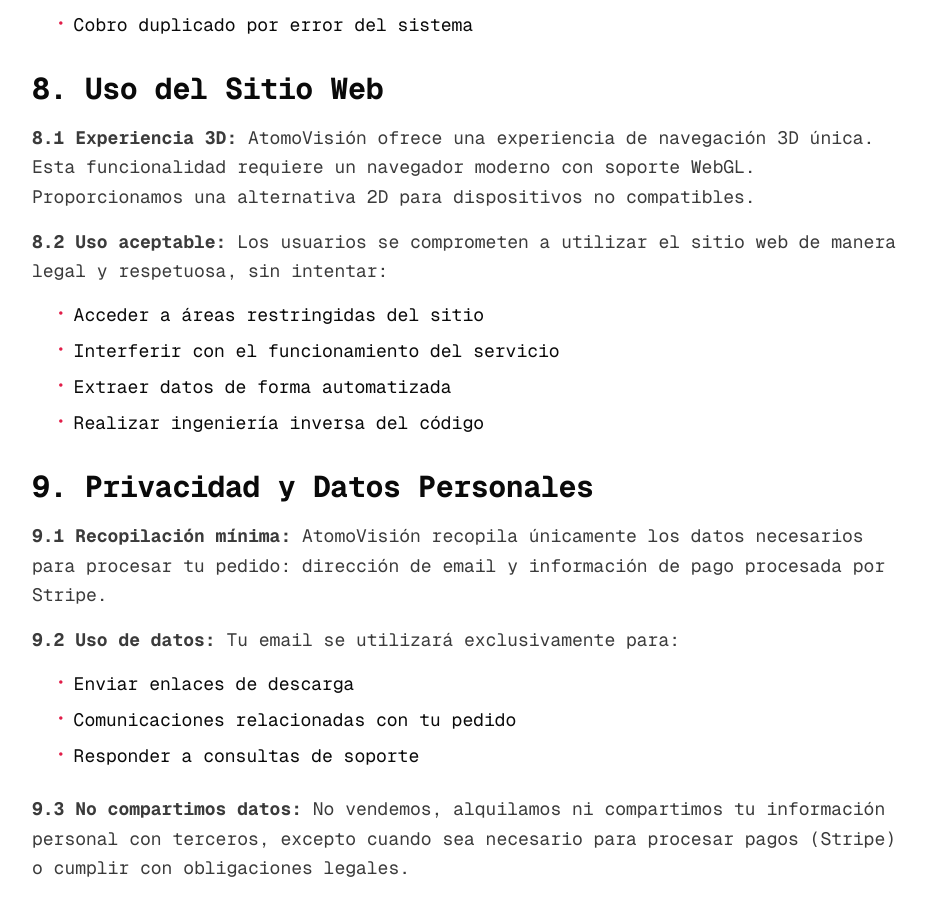
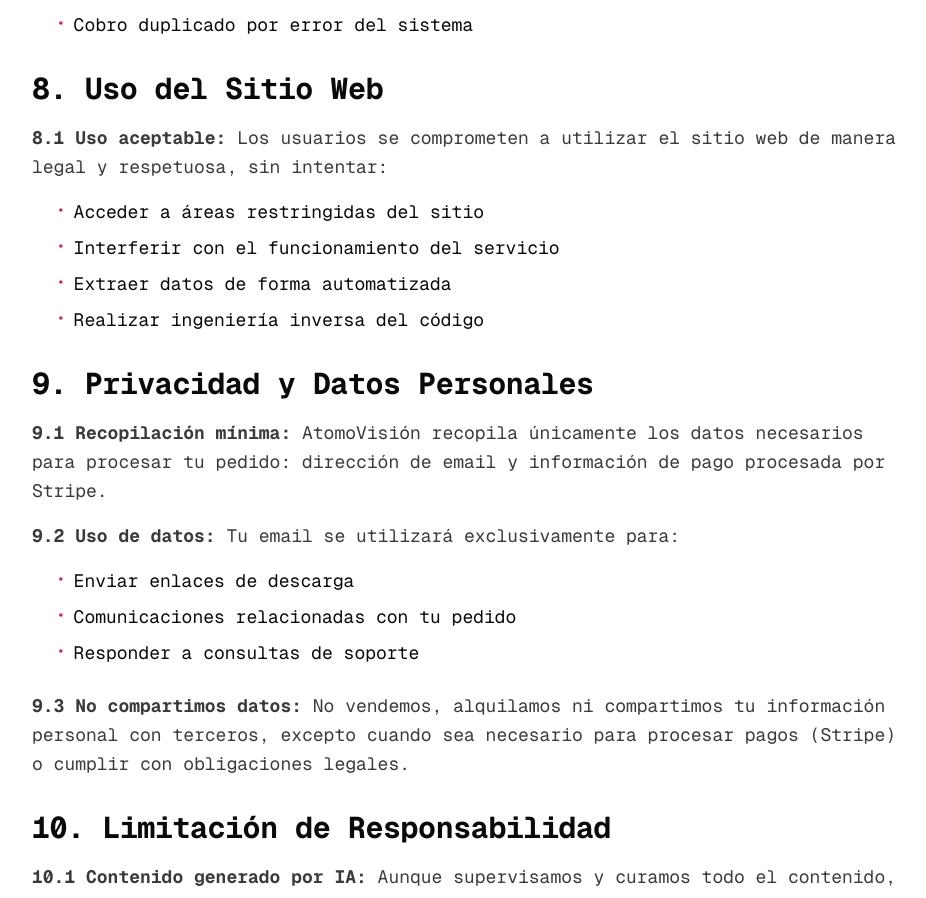
Before and after one commit to moleculas/atomovision-editorial, a Next.js app: page /terms in a window 1280 px wide. Shown: the part 3164-4062 px from the top of the page, without its empty margins (176-1102 px from the left). Built offline with nearby package versions, Linux system fonts and the light colour scheme; no server answers; the database is empty.

Commit message:
Commit 63

```diff
--- a/app/(site)/terms/page.tsx
+++ b/app/(site)/terms/page.tsx
@@ -195,13 +195,13 @@
           {/* Uso del sitio web */}
           <div>
             <h2 className="text-2xl md:text-3xl font-bold mb-4">8. Uso del Sitio Web</h2>
-            <p className="text-lg leading-relaxed mb-4">
+            {/* <p className="text-lg leading-relaxed mb-4">
               <strong>8.1 Experiencia 3D:</strong> AtomoVisión ofrece una experiencia de navegación 3D única. Esta
               funcionalidad requiere un navegador moderno con soporte WebGL. Proporcionamos una alternativa 2D para
               dispositivos no compatibles.
-            </p>
+            </p>             */}
             <p className="text-lg leading-relaxed mb-4">
-              <strong>8.2 Uso aceptable:</strong> Los usuarios se comprometen a utilizar el sitio web de manera legal
+              <strong>8.1 Uso aceptable:</strong> Los usuarios se comprometen a utilizar el sitio web de manera legal
               y respetuosa, sin intentar:
             </p>
             <ul className="space-y-2 mb-6 ml-6">
```
